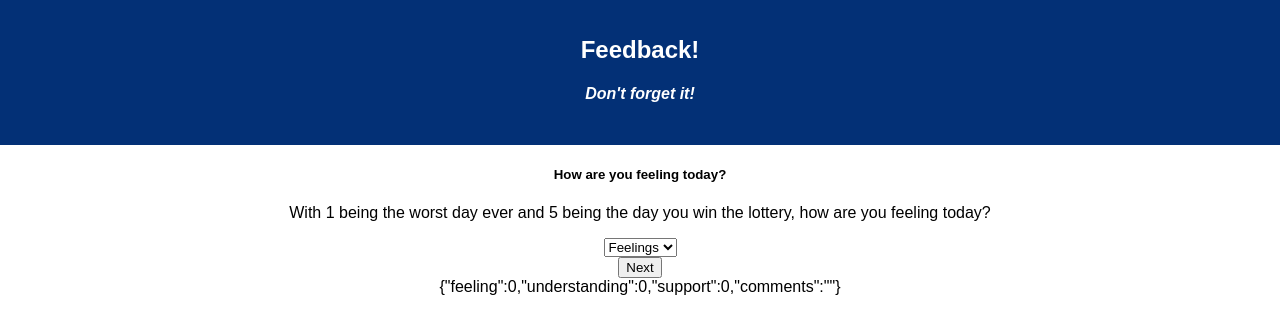
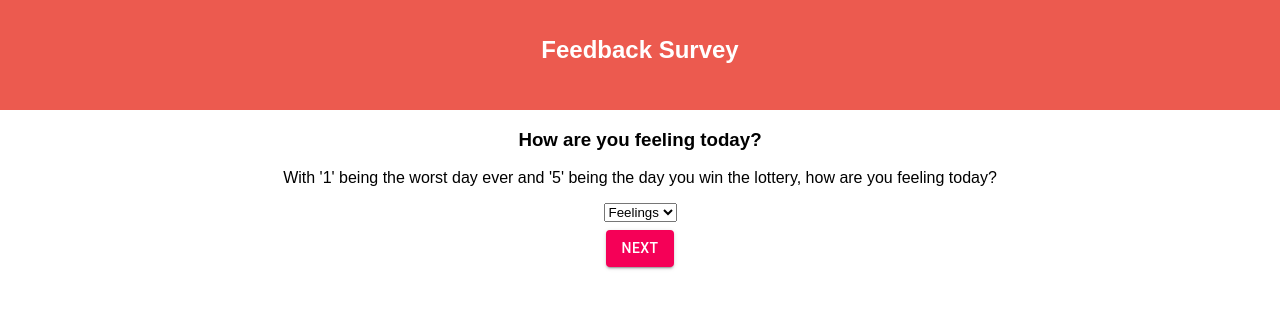
Before and after one commit to kristenstoeckeler/redux-feedback-loop, a React (Create React App) app: page / in a window 1280 px wide. Shown: the top 334 px of the page. Built offline with nearby package versions, Linux system fonts and the light colour scheme.

Commit message:
material ui buttons

```diff
--- a/package.json
+++ b/package.json
@@ -4,7 +4,8 @@
   "private": true,
   "proxy": "http://localhost:5000",
   "dependencies": {
-    "@material-ui/core": "^4.9.9",
+    "@material-ui/core": "^4.9.10",
+    "@material-ui/icons": "^4.9.1",
     "axios": "^0.19.0",
     "pg": "^7.4.1",
     "react": "^16.8.6",
--- a/src/components/Admin/Admin.js
+++ b/src/components/Admin/Admin.js
@@ -2,7 +2,7 @@ import React, { Component } from 'react';
 import { connect } from 'react-redux';
 import axios from 'axios';
 import { withStyles } from '@material-ui/core/styles';
-
+import Button from '@material-ui/core/Button';
 import Table from '@material-ui/core/Table';
 import TableBody from '@material-ui/core/TableBody';
 import TableCell from '@material-ui/core/TableCell';
@@ -18,7 +18,10 @@ const styles = theme => ({
     },
     table: {
         minWidth: 700
-    }
+    },
+    button: {
+        margin: theme.spacing.unit,
+    },
 })
 
 class Admin extends Component {
@@ -50,6 +53,7 @@ class Admin extends Component {
     }
 
     render() {
+        const classes = this.props.classes
         return (
             <>
             <div>
@@ -75,7 +79,7 @@ class Admin extends Component {
                                 <TableCell align="center">{feedback.support}</TableCell>
                                 <TableCell align="center">{feedback.comments}</TableCell>
                                 <TableCell align="center">
-                                    <button onClick={() => this.handleDelete(feedback.id)}>Delete</button>
+                                    <Button variant="contained" color="secondary" className={classes.button} onClick={() => this.handleDelete(feedback.id)}>Delete</Button>
                                 </TableCell>
                             </TableRow>
                         ))}
--- a/src/components/App/App.css
+++ b/src/components/App/App.css
@@ -3,7 +3,7 @@
 }
 
 .App-header {
-  background-color: #033076;
+  background-color: rgb(236, 90, 79);
   min-height: 70px;
   padding: 20px;
   color: white;
--- a/src/components/App/App.js
+++ b/src/components/App/App.js
@@ -1,5 +1,4 @@
 import React, { Component } from 'react';
-import axios from 'axios';
 import './App.css';
 import Feeling from '../Feeling/Feeling';
 import Understanding from '../Understanding/Understanding';
@@ -9,8 +8,10 @@ import Review from '../Review/Review';
 import Thanks from '../Thanks/Thanks';
 import Admin from '../Admin/Admin';
 
-import { HashRouter as Router, Route, Link } from "react-router-dom";
+import { HashRouter as Router, Route} from "react-router-dom";
 
+
+//giving routes for each "page" of form
 class App extends Component {
   render() {
     return (
@@ -18,10 +19,8 @@ class App extends Component {
       <Router>
         <div className="App">
             <header className="App-header">
-              <h1 className="App-title">Feedback!</h1>
-              <h4><i>Don't forget it!</i></h4>
+              <h1 className="App-title">Feedback Survey</h1>
             </header>
-
             <Route exact path="/" component={Feeling} />
             <Route path="/understanding" component={Understanding} />
             <Route path="/support" component={Support} />
--- a/src/components/Comments/Comments.js
+++ b/src/components/Comments/Comments.js
@@ -1,9 +1,24 @@
 import React, { Component } from 'react';
 import { connect } from 'react-redux';
 import { withStyles } from '@material-ui/core/styles';
+import Button from '@material-ui/core/Button';
+
+const styles = theme => ({
+    button: {
+        margin: theme.spacing.unit,
+    },
+});
 
 
 class Comments extends Component {
+
+    state = {
+        feeling: 0,
+        understanding: 0,
+        support: 0,
+        comments: '',
+    }
+
     handleSubmit = (event) => {
         console.log('In handleSubmit');
         event.preventDefault();
@@ -23,14 +38,15 @@ class Comments extends Component {
     }
 
     render() {
+        const classes = this.props.classes
         return (
             <>
-                <h5>Are there any comments you'd like to leave?</h5>
+                <h3>For god's sake, say something.</h3>
                 <form onSubmit={this.handleSubmit}>
                     <label>Comments
                     <textarea onChange={event => this.handleChangeFor(event, 'comments')}/>
                     </label>
-                    <button type="submit">Next</button>
+                    <Button type="submit" variant="contained" color="secondary" className={classes.button}>Next</Button>
                 </form>
 
                 {JSON.stringify(this.props.feedback)}
@@ -43,4 +59,4 @@ const putReduxStateOnProps = (reduxStore) => ({
     feedback: reduxStore.feedbackReducer,
 })
 
-export default withStyles()(connect(putReduxStateOnProps)(Comments));
+export default withStyles(styles)(connect(putReduxStateOnProps)(Comments));
--- a/src/components/Feeling/Feeling.js
+++ b/src/components/Feeling/Feeling.js
@@ -1,9 +1,19 @@
 import React, { Component } from 'react';
 import { withStyles } from '@material-ui/core/styles';
+import Button from '@material-ui/core/Button';
 import { connect } from 'react-redux';
 
+//this is for Material U-I buttons
+const styles = theme => ({
+    button: {
+        margin: theme.spacing.unit,
+    },
+});
+
+
 class Feeling extends Component {
-
+//I employed state here b/c for some reason it allowed me to access this.state.feeling below in my if statement to throw an alert
+//if there wasn't a value selected. I don't totally get why this works rn, but it did the trick. Same for all successive components.
     state = {
         feeling: 0,
         understanding: 0,
@@ -11,6 +21,8 @@ class Feeling extends Component {
         comments:'',
     }
 
+//this function is sending state to the feedback reducer at index.js if a value has been registered in the select menu on the DOM
+//it also advances to the next page if a value was logged. Otherwise it throws an alert asking for a selection to be made.
     handleSubmit = (event) => {
         console.log( 'In handleSubmit');
         event.preventDefault();
@@ -22,10 +34,11 @@ class Feeling extends Component {
             });
             this.props.history.push('/understanding');
         }else{
-            alert('Please enter a response to continue');
+            alert('Please enter a response to continue.');
         }
     }
 
+//This function sets state with values from select menu on DOM
     handleChangeFor = (event, propertyName) => {
         console.log( 'in handleChangeFor', event.target.value );
         this.setState({
@@ -34,10 +47,13 @@ class Feeling extends Component {
     }
 
     render() {
+        //this is for Material U-I buttons
+        const classes = this.props.classes
+
         return (
             <>
-            <h5>How are you feeling today?</h5>
-            <p>With 1 being the worst day ever and 5 being the day you win the lottery, how are you feeling today?</p>
+            <h3>How are you feeling today?</h3>
+            <p>With '1' being the worst day ever and '5' being the day you win the lottery, how are you feeling today?</p>
                 <form onSubmit={this.handleSubmit}>
                     <div className="dropdown">
                         <select type="select" onChange = {event => this.handleChangeFor(event, 'feeling')}>
@@ -49,16 +65,12 @@ class Feeling extends Component {
                             <option value="5">5</option>
                         </select>
                     </div>
-                    <button type="submit">Next</button>
+                    <Button type="submit" variant="contained" color="secondary" className={classes.button}>Next</Button>
                 </form>
-            {JSON.stringify(this.state)}
+            {/* {JSON.stringify(this.state)} */}
             </>
         );
     }
 }
 
-const putReduxStateOnProps = (reduxStore) => ({
-    form: reduxStore.formReducer,
-})
-
-export default withStyles()(connect(putReduxStateOnProps)(Feeling));
+export default withStyles(styles)(connect()(Feeling));
--- a/src/components/Review/Review.js
+++ b/src/components/Review/Review.js
@@ -2,6 +2,8 @@ import React, { Component } from 'react';
 import axios from 'axios';
 
 import { withStyles } from '@material-ui/core/styles';
+
+import Button from '@material-ui/core/Button';
 import Table from '@material-ui/core/Table';
 import TableBody from '@material-ui/core/TableBody';
 import TableCell from '@material-ui/core/TableCell';
@@ -10,15 +12,21 @@ import TableHead from '@material-ui/core/TableHead';
 import TableRow from '@material-ui/core/TableRow';
 import { connect } from 'react-redux';
 
+
 const styles = theme => ({
     root: {
         width: '90%',
         marginTop: theme.spacing.unit * 3,
         overflowX: 'auto',
     },
+
     table: {
         minWidth: 700
-    }
+    },
+
+    button: {
+        margin: theme.spacing.unit,
+    },
 })
 
 
@@ -37,9 +45,10 @@ class Review extends Component {
     }
 
     render() {
+        const classes = this.props.classes
         return (
             <>
-                <h5>Please review your feedback.</h5>
+                <h3>Please review your feedback.</h3>
                 <TableContainer>
                     <Table >
                         <TableHead>
@@ -53,17 +62,17 @@ class Review extends Component {
 
                         <TableBody>
                             <TableRow>
-                                <TableCell component="th" scope="row">{this.props.feedback.feeling}</TableCell>
+                                <TableCell align="center" component="th" scope="row">{this.props.feedback.feeling}</TableCell>
                                 <TableCell align="center">{this.props.feedback.understanding}</TableCell>
                                 <TableCell align="center">{this.props.feedback.support}</TableCell>
-                                <TableCell align="left">{this.props.feedback.comments}</TableCell>
+                                <TableCell align="center">{this.props.feedback.comments}</TableCell>
                             </TableRow>
                         </TableBody>
                     </Table>
                 </TableContainer>
 
                 <form onSubmit={this.handleSubmit}>
-                    <button type="submit">Submit</button>
+                    <Button type="submit" variant="contained" color="secondary" className={classes.button}>Submit</Button>
                 </form>
                 {JSON.stringify(this.props.feedback)}
             </>
@@ -76,4 +85,4 @@ const putReduxStateOnProps = (reduxStore) => ({
     feedback: reduxStore.feedbackReducer,
 })
 
-export default withStyles()(connect(putReduxStateOnProps)(Review));
+export default withStyles(styles)(connect(putReduxStateOnProps)(Review));
--- a/src/components/Supported/Supported.js
+++ b/src/components/Supported/Supported.js
@@ -1,7 +1,13 @@
 import React, { Component } from 'react';
 import { connect } from 'react-redux';
+import Button from '@material-ui/core/Button';
 import { withStyles } from '@material-ui/core/styles';
 
+const styles = theme => ({
+    button: {
+        margin: theme.spacing.unit,
+    },
+});
 
 class Support extends Component {
     state = {
@@ -36,10 +42,12 @@ class Support extends Component {
     }
 
     render() {
+        const classes = this.props.classes
         return (
             <>
-                <h5>How well are you feeling supported?</h5>
-                <p>With 1 being 'nobody around here cares about me' and 5 being 'I am clearly god', how well are you feeling supported?</p>
+                <h3>How well are you feeling supported?</h3>
+                <p>With '1' being "Nobody around here cares about me at all" and '5' being "I am clearly god because every need
+                    I have is being attended to every moment of every day", how well are you feeling supported?</p>
                 <form onSubmit={this.handleSubmit}>
                     <div className="dropdown">
                         <select type="select" onChange={event => this.handleChangeFor(event, 'support')}>
@@ -51,7 +59,7 @@ class Support extends Component {
                             <option value="5">5</option>
                         </select>
                     </div>
-                    <button type="submit">Next</button>
+                    <Button type="submit" variant="contained" color="secondary" className={classes.button}>Next</Button>
                 </form>
                 {JSON.stringify(this.props.feedback)}
             </>
@@ -63,4 +71,4 @@ const putReduxStateOnProps = (reduxStore) => ({
     feedback: reduxStore.feedbackReducer,
 })
 
-export default withStyles()(connect(putReduxStateOnProps)(Support));
+export default withStyles(styles)(connect(putReduxStateOnProps)(Support));
--- a/src/components/Thanks/Thanks.js
+++ b/src/components/Thanks/Thanks.js
@@ -1,7 +1,14 @@
 import React, { Component } from 'react';
 import { connect } from 'react-redux';
+import Button from '@material-ui/core/Button';
+
 import { withStyles } from '@material-ui/core/styles';
 
+const styles = theme => ({
+    button: {
+        margin: theme.spacing.unit,
+    },
+})
 
 class Thanks extends Component {
     state = {
@@ -22,11 +29,12 @@ class Thanks extends Component {
     }
 
     render() {
+        const classes = this.props.classes
         return (
             <>
-                <h5>Success! Thank you for leaving a review.</h5>
+                <h3>Success! Thank you for sharing your innermost feelings with me.</h3>
                 <form onSubmit={this.handleSubmit}>
-                    <button type="submit">Take Another Survey</button>
+                    <Button type="submit" variant="contained" color="secondary" className={classes.button}>Take Another Survey</Button>
                 </form>
             </>
         );
@@ -38,4 +46,4 @@ const putReduxStateOnProps = (reduxStore) => ({
     feedback: reduxStore.feedbackReducer,
 })
 
-export default withStyles()(connect(putReduxStateOnProps)(Thanks));
+export default withStyles(styles)(connect(putReduxStateOnProps)(Thanks));
--- a/src/components/Understanding/Understanding.js
+++ b/src/components/Understanding/Understanding.js
@@ -1,7 +1,15 @@
+//comments on Feeling.js apply to everything in this component as well
+
 import React, { Component } from 'react';
+import { withStyles } from '@material-ui/core/styles';
+import Button from '@material-ui/core/Button';
 import { connect } from 'react-redux';
-import { withStyles } from '@material-ui/core/styles';
 
+const styles = theme => ({
+    button: {
+        margin: theme.spacing.unit,
+    },
+});
 
 class Understanding extends Component {
 
@@ -29,7 +37,6 @@ class Understanding extends Component {
 
     handleChangeFor = (event, propertyName) => {
         console.log('in handleChangeFor', event.target.value);
-        //put if/else in here with .alert?
 
         this.setState({
             ...this.props.feedback,
@@ -40,10 +47,12 @@ class Understanding extends Component {
 
 
     render() {
+        const classes = this.props.classes
         return (
             <>
-                <h5>How well are you understanding the content?</h5>
-                <p>With 1 being 'Don't understand a thing' and 5 being 'I'm a genius now', how well do you understand the content?</p>
+                <h3>How well are you understanding the material?</h3>
+                <p>With '1' being "I don't get a freaking thing" and '5' being "I am clearly a genius now,"
+                    how well do you understand the content?</p>
                 <form onSubmit={this.handleSubmit}>
                     <div className="dropdown">
                         <select type="select" onChange={event => this.handleChangeFor(event, 'understanding')}>
@@ -55,10 +64,9 @@ class Understanding extends Component {
                             <option value="5">5</option>
                         </select>
                     </div>
-                    <button type="submit">Next</button>
+                    <Button type="submit" variant="contained" color="secondary" className={classes.button}>Next</Button>
                 </form>
                 {JSON.stringify(this.props.feedback)}
-                <p>Here's state rn:</p> {JSON.stringify(this.state)}
             </>
         );
     }
@@ -68,4 +76,4 @@ const putReduxStateOnProps = (reduxStore) => ({
     feedback: reduxStore.feedbackReducer,
 })
 
-export default withStyles()(connect(putReduxStateOnProps)(Understanding));
+export default withStyles(styles)(connect(putReduxStateOnProps)(Understanding));
--- a/src/index.js
+++ b/src/index.js
@@ -1,12 +1,14 @@
+//necessary imports
 import React from 'react';
 import ReactDOM from 'react-dom';
 import './index.css';
 import App from './components/App/App';
 import logger from 'redux-logger';
-import registerServiceWorker from './registerServiceWorker';
 import { createStore, combineReducers, applyMiddleware } from 'redux';
 import { Provider } from 'react-redux';
 
+
+//feedback reducer stores and returns input info from DOM in an array
 const feedbackReducer = (state = [], action) => {
     if (action.type === 'FEEDBACK') {
         return action.payload;
@@ -14,6 +16,7 @@ const feedbackReducer = (state = [], action) => {
     return state
 }
 
+//oh jesus now I can't remember what the form reducer is doing.
 const formReducer = (state = [], action) => {
     if (action.type === 'FORM') {
         return action.payload;
@@ -21,6 +24,7 @@ const formReducer = (state = [], action) => {
     return state
 }
 
+//houses data from reducers and packages it in Provider for App
 const storeInstance = createStore(
     combineReducers({
         feedbackReducer,
```
Also changed, not shown: 1 other file (tests, documents, lock files or other folders).
